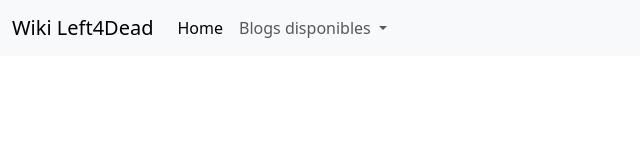
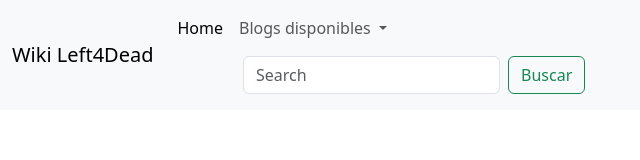
Before and after one commit to ChesKrt/BlogL4D, a website: page docs/index.html in a window 1280 px wide. Shown: the whole page, without its empty margins (0-640 px from the left). Drawn offline with nearby package versions, Linux system fonts and the light colour scheme.

Commit message:
HTML commit

```diff
--- a/blog/index.html
+++ b/docs/index.html
@@ -17,7 +17,7 @@
         <div class="collapse navbar-collapse" id="navbarNavDropdown">
           <ul class="navbar-nav">
             <li class="nav-item">
-              <a class="nav-link active" aria-current="page" href="#">Home</a>
+              <a class="nav-link active" aria-current="page" href="/blog/index.html">Home</a>
             <li class="nav-item dropdown">
               <a class="nav-link dropdown-toggle" href="#" role="button" data-bs-toggle="dropdown" aria-expanded="false">
                 Blogs disponibles
@@ -27,6 +27,14 @@
                 <li><a class="dropdown-item" href="#">Another action</a></li>
                 <li><a class="dropdown-item" href="#">Something else here</a></li>
               </ul>
+              <nav class="navbar bg-body-tertiary">
+                <div class="container-fluid">
+                  <form class="d-flex" role="search">
+                    <input class="form-control me-2" type="search" placeholder="Search" aria-label="Search">
+                    <button class="btn btn-outline-success" type="submit">Buscar</button>
+                  </form>
+                </div>
+              </nav>
             </li>
           </ul>
         </div>
```
